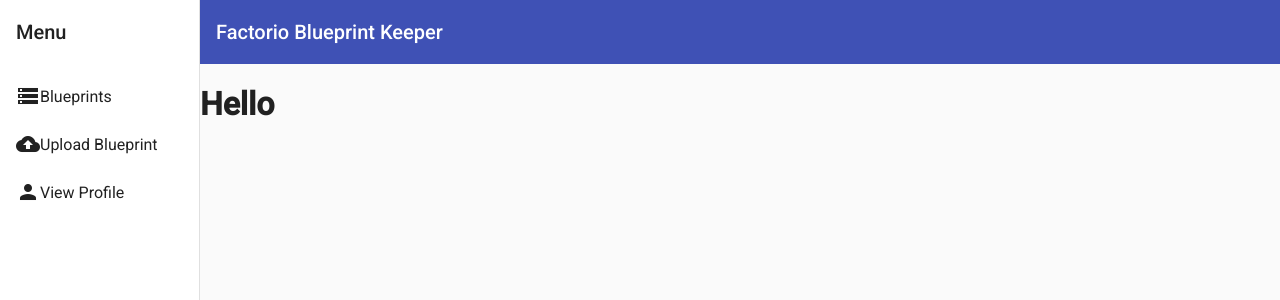
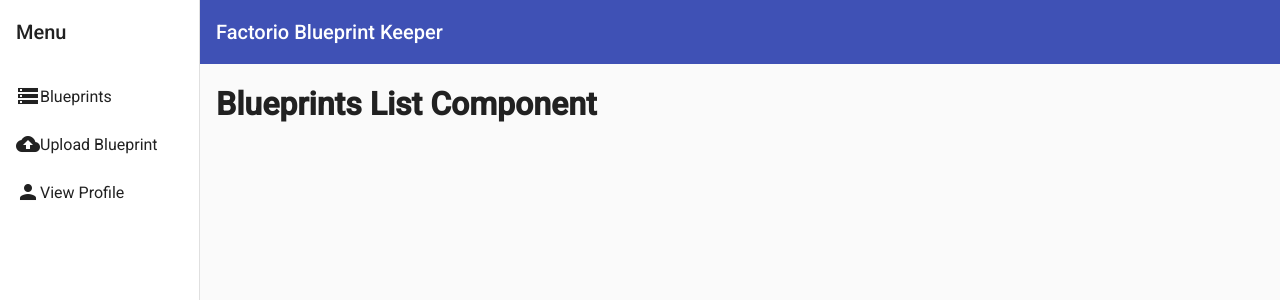
Before and after one commit to Enoumy/factorio-keeper-ui, an Angular app: page /blueprints in a window 1280 px wide. Shown: the top 300 px of the page. Built offline with nearby package versions, Linux system fonts and the light colour scheme.

Commit message:
Created Blueprints List component

```diff
--- a/src/app/app.component.css
+++ b/src/app/app.component.css
@@ -1,3 +1,7 @@
 body: {
   margin: 0;
 }
+
+.content {
+  padding-left: 16px;
+}
--- a/src/app/app.component.html
+++ b/src/app/app.component.html
@@ -1,3 +1,3 @@
 <app-navbar>
-  <h1>Hello</h1>
-</app-navbar>
+  <div class="content"><app-blueprints-list></app-blueprints-list></div
+></app-navbar>
--- /dev/null
+++ b/src/app/blueprints-list/blueprints-list.component.html
@@ -0,0 +1 @@
+<h1>Blueprints List Component</h1>
--- /dev/null
+++ b/src/app/blueprints-list/blueprints-list.component.ts
@@ -0,0 +1,15 @@
+import { Component, OnInit } from '@angular/core';
+
+@Component({
+  selector: 'app-blueprints-list',
+  templateUrl: './blueprints-list.component.html',
+  styleUrls: ['./blueprints-list.component.css']
+})
+export class BlueprintsListComponent implements OnInit {
+
+  constructor() { }
+
+  ngOnInit() {
+  }
+
+}
```
Also changed, not shown: src/app/app.module.ts (+15 -16 lines), src/app/blueprints-list/blueprints-list.component.css (added), 1 other file (tests, documents, lock files or other folders).
